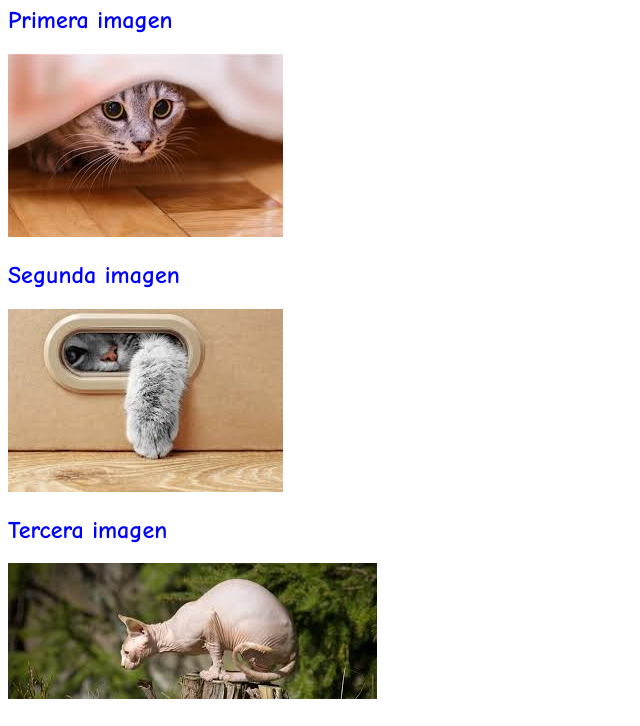
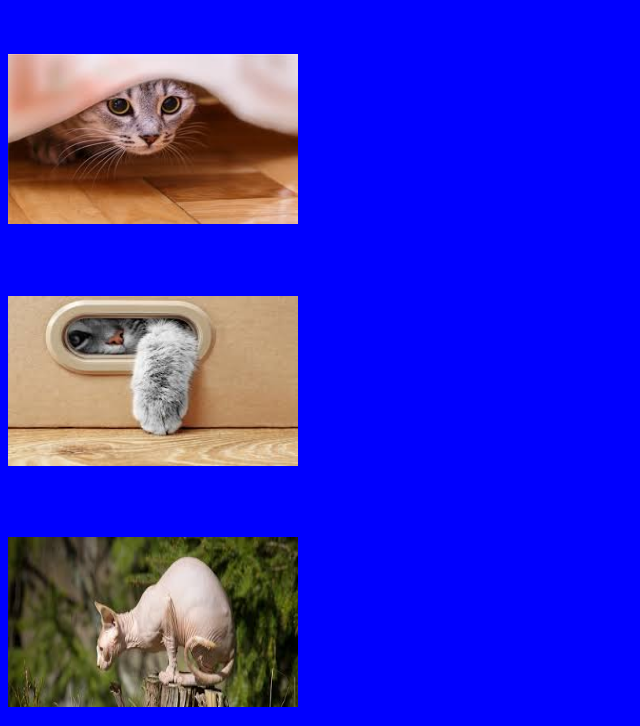
Before and after one commit to PabloPalomino/proyectoWebGit, a plain HTML site: page index.html in a window 1280 px wide. Shown: the part 74-800 px from the top of the page, without its empty margins (0-640 px from the left). Drawn offline with Linux system fonts and the light colour scheme.

Commit message:
tercera version modificada

```diff
--- a/css/estilo.css
+++ b/css/estilo.css
@@ -9,3 +9,12 @@ h2{
 	font-size: 25;
 	color: blue;
 }
+
+img{
+	height: 170px;
+	width:290px;
+
+}
+body{
+	background-color: blue;
+}
```
